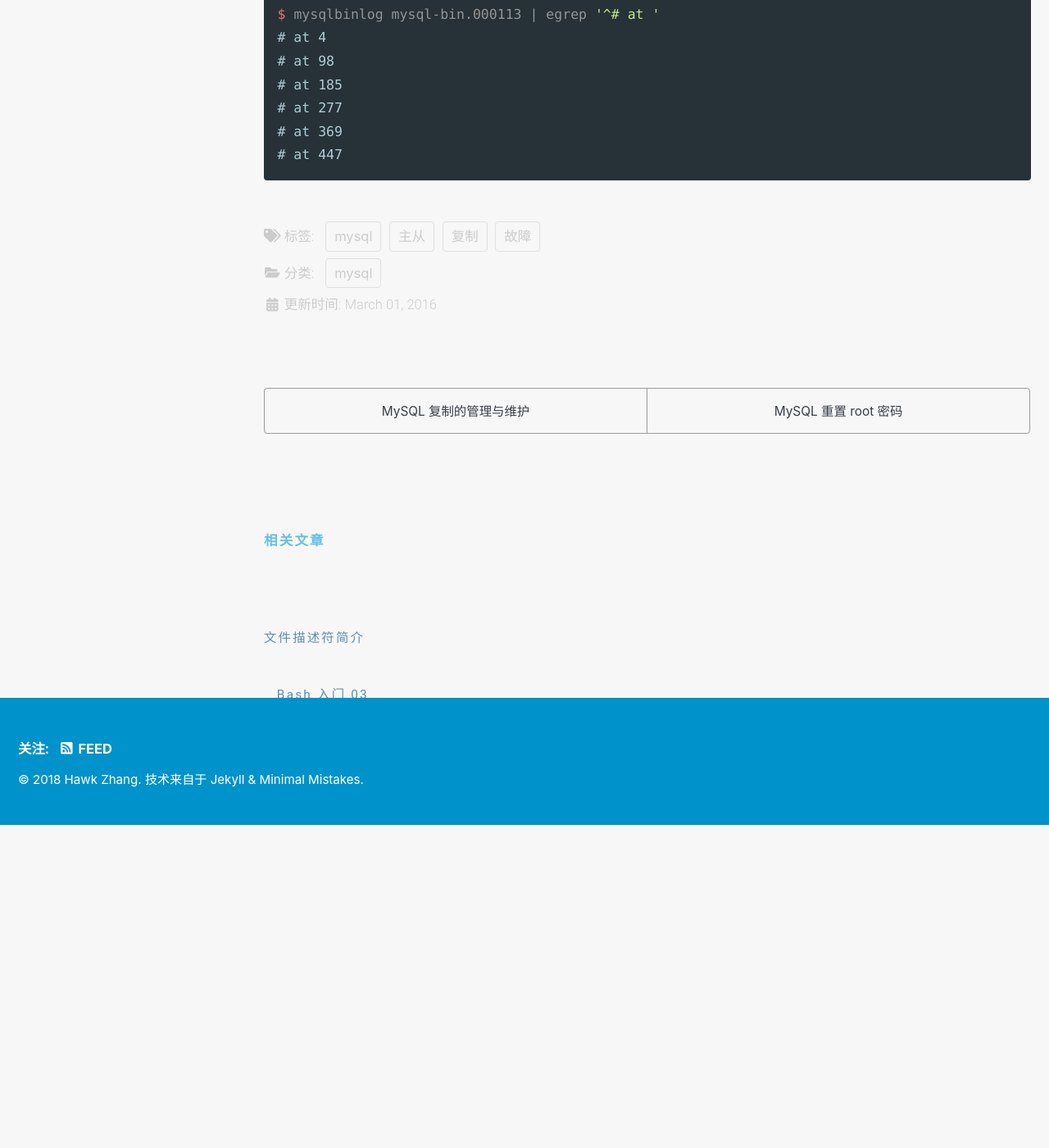
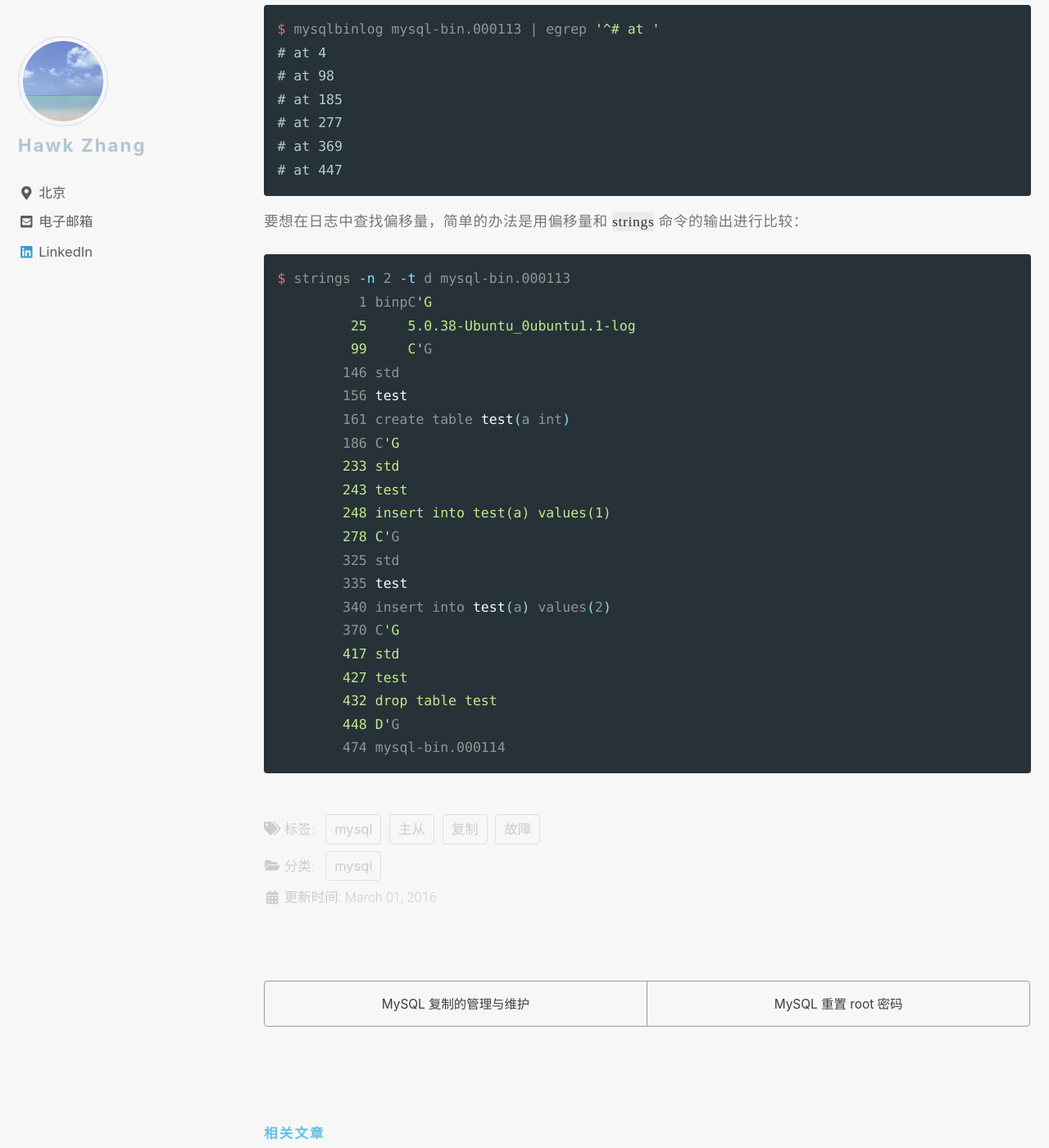
Before and after one commit to narru888/linotes_note, a Jekyll site: the page built from _posts/mysql/2016-03-01-repl.troubleshooting.md, in a window 1280 px wide and 1400 px high, scrolled down 4405 px. Shown: the whole window at 82% size. Built offline with Jekyll 4.4.1, drawn with Linux system fonts in a browser that asks for light colours; nearby versions of some CDN libraries; a script that is not in the unit is left out; before the commit the page ends 5427 px from its top, so only the background shows below that.

Commit message:
update on 2018-08-16 20:50:01 CST

````diff
--- a/_posts/mysql/2016-03-01-repl.troubleshooting.md
+++ b/_posts/mysql/2016-03-01-repl.troubleshooting.md
@@ -120,7 +120,7 @@ UPDATE tbl SET col?????????????????
 
 如果损坏很严重，导致 `mysqlbinlog` 无法读取日志事件，只能进行一些十六进制的编辑，或使用其它技术来查找日志事件的边界。通常并不难完成，因为比较容易找到分割事件的可识别的字符。
 
-范例：
+###### 范例：
 
 先用 `mysqlbinlog` 查看一下该日志的事件偏移量：
 
@@ -133,3 +133,29 @@ $ mysqlbinlog mysql-bin.000113 | egrep '^# at '
 # at 369
 # at 447
 ```
+
+要想在日志中查找偏移量，简单的办法是用偏移量和 `strings` 命令的输出进行比较：
+
+```shell
+$ strings -n 2 -t d mysql-bin.000113
+	  1 binpC'G
+	 25	5.0.38-Ubuntu_0ubuntu1.1-log
+	 99	C'G
+	146 std
+	156 test
+	161 create table test(a int)
+	186 C'G
+	233 std
+	243 test
+	248 insert into test(a) values(1)
+	278 C'G
+	325 std
+	335 test
+	340 insert into test(a) values(2)
+	370 C'G
+	417 std
+	427 test
+	432 drop table test
+	448 D'G
+	474 mysql-bin.000114
+```
````
